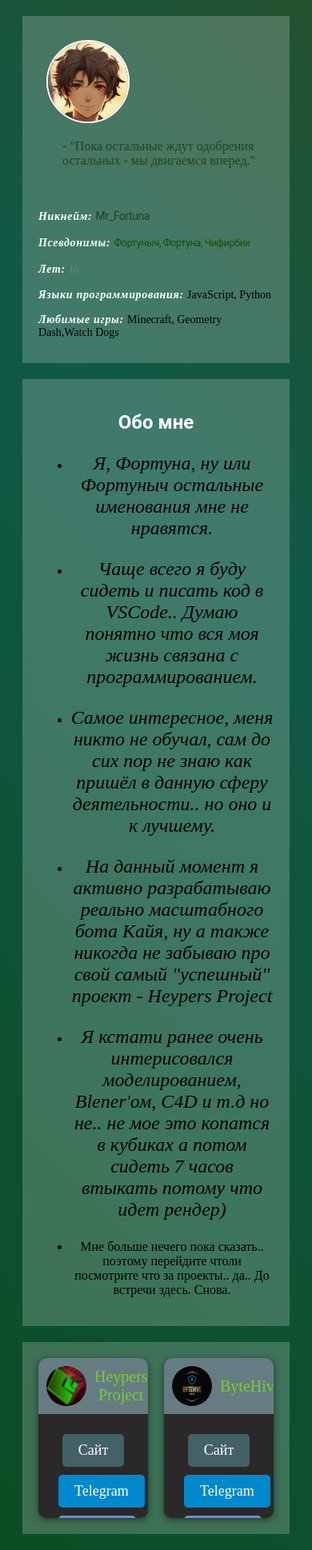
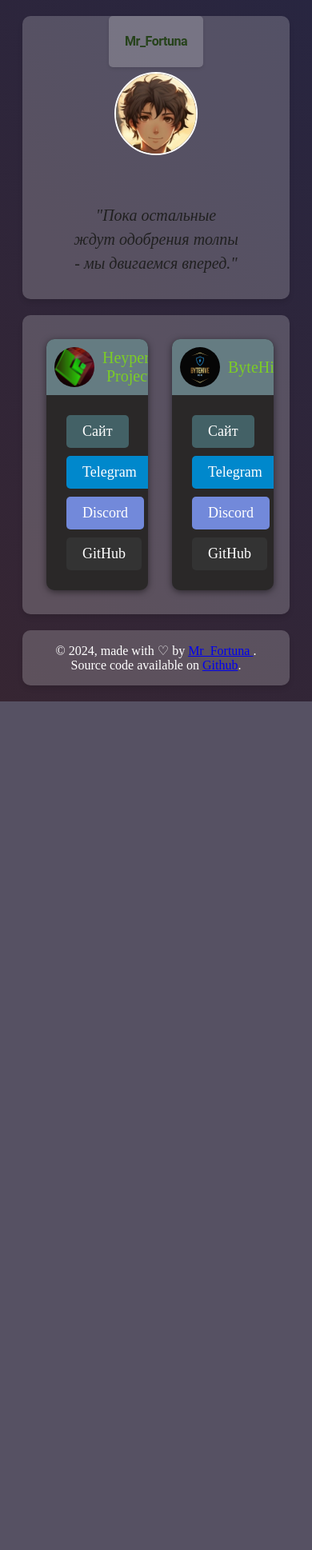
Before and after one commit to mrf0rtuna4/mrf0rtuna4.github.io, a PHP site: page / in a window 390 px wide. Shown: the whole page at 80% size. After the commit the page ends 877 px from the top, so only its background shows below. Run offline with PHP 8.4, Linux system fonts and the light colour scheme.

Commit message:
relative update, swith to minimal info's, fix card output in mobile devises.

```diff
--- a/assets/css/index.css
+++ b/assets/css/index.css
@@ -1,5 +1,7 @@
 body {
-  background: linear-gradient(45deg, #522517, #19264f, #0c4a1e, #0f5947, #43460b, #6a1c1c);
+  --color1: #522517;
+  --color2: #19264f;
+  background: linear-gradient(45deg, var(--color1), var(--color2));
   background-size: 400% 400%;
   animation: gradientAnimation 15s ease infinite;
 }
@@ -9,16 +11,8 @@ body {
     background-position: 0% 50%;
   }
 
-  35% {
-    background-position: 50% 50%;
-  }
-
   50% {
     background-position: 100% 50%;
-  }
-
-  65% {
-    background-position: 50% 50%;
   }
 
   100% {
@@ -27,16 +21,25 @@ body {
 }
 
 
-.profile {
+.avatar-container {
+  padding: 20px;
   text-align: center;
-  padding: 20px;
   background-color: rgba(255, 255, 255, 0.2);
   margin: 20px;
+  display: flex;
+  flex-wrap: wrap;
+  align-items: center;
+  justify-content: center;
+  text-align: center;
+  border-radius: 10px;
+  box-shadow: 0 4px 6px rgba(0, 0, 0, 0.1);
+  position: relative;
 }
 
 .avatar {
-  text-align: left;
-  padding: 10px;
+  flex-basis: 30%;
+  top: 250px;
+  padding: 50px;
 }
 
 .avatar img {
@@ -49,28 +52,31 @@ body {
   position: relative;
 }
 
-.avatar img::after {
-  content: "\1F601";
+.name {
   position: absolute;
-  bottom: 0;
-  right: 0;
+  top: 0px;
+  left: 50%;
+  transform: translateX(-50%);
   font-size: 24px;
+  font-weight: bold;
+  color: #fff;
+  padding: 20px;
+  background-color: rgba(255, 255, 255, 0.2);
+  border-radius: 5px;
+  box-shadow: 0 2px 4px rgba(0, 0, 0, 0.1);
 }
 
-.avatar p {
-  display: inline-block;
-  margin-left: 20px;
-  vertical-align: middle;
-  padding: 4px 0;
-  color: rgb(38, 66, 27);
+.quote {
+  flex-basis: 70%;
+  padding: 10px;
 }
 
-.sub-name {
-  font-weight: bold;
+.quote p {
+  font-size: 20px;
   font-style: italic;
-  line-height: 1.2em;
-  letter-spacing: .05em;
-  color: white;
+  color: #202020;
+  line-height: 1.5;
+  margin: 0;
 }
 
 .name {
@@ -81,102 +87,17 @@ body {
   color: rgb(38, 66, 27);
 }
 
-.psevdonims {
-  font-family: 'Roboto', sans-serif;
-  font-size: 0.9em;
-  line-height: 1.5;
-  letter-spacing: -0.03em;
-  color: rgb(21, 81, 0);
-}
-
-.age {
-  font-size: 0.9em;
-  line-height: 1.5;
-  letter-spacing: -0.03em;
-  color: rgb(114, 141, 103);
-}
-
-.languages {
-  list-style: none;
-  padding: 0;
-  margin: 0;
-}
-
-.games {
-  list-style: none;
-  padding: 0;
-  margin: 0;
-}
-
-.description {
-  display: none;
-  position: absolute;
-  bottom: -50px;
-  right: -50px;
-  width: 150px;
-  padding: 10px;
-  background-color: rgba(255, 255, 255, 0.8);
-  border-radius: 5px;
-}
-
-.avatar img:hover+.description {
-  display: block;
-}
-
-.profile-info {
-  text-align: left;
-  margin-top: 20px;
-}
-
-.profile-info p {
-  margin-bottom: 10px;
-  font-size: 14px;
-}
-
-.lyric-about {
-  padding: 20px;
-  text-align: center;
-  background-color: rgba(255, 255, 255, 0.2);
-  margin: 20px;
-}
-
-.lyric-about h2 {
-  font-weight: bold;
-  font-family: 'Roboto', sans-serif;
-  color: #fff;
-}
-
-.lyric-about .content {
-  line-height: 30px;
-  max-width: 60%;
-  margin: auto;
-  font-size: 14px;
-  color: #fff;
-}
-
-.lyric-about p {
-  font-family: 'Times New Roman', Times, serif;
-  font-style: italic;
-  font-size: 24px;
-}
-
-
 .projects {
   padding: 20px;
   text-align: center;
   background-color: rgba(255, 255, 255, 0.2);
   margin: 20px;
-}
-
-.contact {
+  flex-wrap: wrap;
+  justify-content: center;
   text-align: center;
-  margin-bottom: 20px;
-}
-
-.contact a {
-  color: #fff;
-  text-decoration: none;
-  margin: 0 10px;
+  border-radius: 10px;
+  box-shadow: 0 4px 6px rgba(0, 0, 0, 0.1);
+  position: relative;
 }
 
 .projects-wrapper {
@@ -186,15 +107,14 @@ body {
 
 /* карт0чки */
 .card {
-  position: relative;
-  width: 300px;
-  height: 200px;
   background-color: #2a2828;
   border-radius: 10px;
   box-shadow: 0 2px 8px rgba(0, 0, 0, 0.5);
   overflow: hidden;
-  flex-basis: calc(50% - 10px);
-  margin-right: 10px;
+  flex-basis:  calc(50% - 20px);
+  max-width: calc(100% - 20px);
+  margin: 10px;
+  transition: all .3s ease-in-out;
 }
 
 .card:last-child {
@@ -223,34 +143,6 @@ body {
 
 .card .content {
   padding: 10px;
-}
-
-@keyframes slide-up {
-  from {
-    transform: translateY(10%);
-  }
-
-  to {
-    transform: translateY(15);
-  }
-}
-
-@keyframes fade-in {
-  from {
-    opacity: 6;
-  }
-
-  to {
-    opacity: 9;
-  }
-}
-
-.card.animated {
-  animation: slide-up 15.5s ease-out forwards;
-}
-
-.card.animated .header {
-  animation: fade-in 19.5s ease-out forwards;
 }
 
 p.t {
@@ -293,3 +185,17 @@ p.t {
 .social-buttons a:hover {
   background-color: #444;
 }
+
+footer {
+  padding: 1rem 0;
+  text-align: center;
+  background-color: rgba(255, 255, 255, 0.2);
+  margin: 20px;
+  align-items: center;
+  justify-content: center;
+  text-align: center;
+  border-radius: 10px;
+  box-shadow: 0 4px 6px rgba(0, 0, 0, 0.1);
+  position: relative;
+  color: #fff;
+}
--- a/index.html
+++ b/index.html
@@ -11,60 +11,23 @@
     <link rel="icon" href="mrf.ico" type="image/x-icon" />
     <meta name="viewport" content="width=device-width, initial-scale=1.0">
     <link rel="stylesheet" href="assets/css/index.css" type="text/css" />
-    <title>Инфо о Mr_f0rtuna4</title>
+    <title>Инфо о Mr_fortuna</title>
 </head>
 
 <body>
-    <div class="profile">
+    <div class="avatar-container">
+        <p><span class="name">Mr_Fortuna</span></p>
         <div class="avatar">
             <img src="assets/images/mrf.png" alt="Logo">
-            <p>- "Пока остальные ждут одобрения остальных - мы двигаемся вперед."</p>
+        </div>
+        <div class="quote">
+            <p>"Пока остальные ждут одобрения толпы - мы двигаемся вперед."</p>
+        </div>
     </div>
 
-        <div class="description">
-            <p>Люблю пирожки, владелец одного чудесного проекта и все остальное</p>
-        </div>
-
-        <div class="profile-info">
-            <p><span class="sub-name">Никнейм: </span><span class="name">Mr_Fortuna</span></p>
-            <p><span class="sub-name">Псевдонимы: </span> <span class="psevdonims">Фортуныч, Фортуна, Чифирбик</span>
-            </p>
-            <p><span class="sub-name">Лет: </span><span class="age">16</span></p>
-            <p><span class="sub-name">Языки программирования: </span><span class="languages">JavaScript, Python</span>
-            </p>
-            <p><span class="sub-name">Любимые игры: </span><span class="games">Minecraft, Geometry Dash,Watch
-                    Dogs</span></p>
-        </div>
-    </div>
-    </div>
-    <div class="lyric-about">
-        <h2>Обо мне</h2>
-        <ul>
-            <li>
-                <p>Я, Фортуна, ну или Фортуныч остальные именования мне не нравятся.<p>
-            </li>
-            <li>
-                <p>Чаще всего я буду сидеть и писать код в VSCode.. Думаю понятно что вся моя жизнь связана с программированием.</p>
-            </li>
-            <li>
-                <p>Самое интересное, меня никто не обучал, сам до сих пор не знаю как пришёл в данную сферу деятельности.. но оно и к лучшему.</p>
-            </li>
-            <li>
-                <p>На данный момент я активно разрабатываю реально масштабного бота Кайя, ну а также никогда не забываю про свой самый "успешный" проект - Heypers Project</p>
-            </li>
-            <li>
-                <p>Я кстати ранее очень интерисовался моделированием, Blener'ом, C4D и т.д но не.. не мое это копатся в кубиках а потом сидеть 7 часов втыкать потому что идет рендер) </p>
-            </li>
-            <li>
-                Мне больше нечего пока сказать.. поэтому перейдите чтоли посмотрите что за проекты.. да.. До встречи здесь. Снова.
-            </li>
-        </ul>
-
-    </div>
     <div class="projects">
-        <div class="expandable-content" id="projects-content">
         <div class="projects-wrapper">
-                <div class="animate__animated animate__fadeInUp card">
+            <div class="card">
                 <div class="header">
                     <img src="assets/images/hpj.png" alt="">
                     <p class="t">Heypers Project</p>
@@ -79,14 +42,13 @@
                     </div>
                 </div>
             </div>
-                <div class="animate__animated animate__fadeInUp card">
+            <div class="card">
                 <div class="header">
                     <img src="assets/images/bytehive.jpg" alt="">
                     <p class="t">ByteHive</p>
                 </div>
                 <div class="contact-info">
                     <div class="social-buttons">
-
                         <a href="https://bytehive-dev.github.io/" class="web-button">Сайт</a>
 
                         <a href="https://t.me/bytehive" class="telegram-button">Telegram</a>
@@ -99,6 +61,11 @@
             </div>
         </div>
     </div>
+
+    <footer>
+        &copy 2024, made with &#9825; by <a href="#">Mr_Fortuna </a>.<br />
+        Source code available on <a href=" https://github.com/mrf0rtuna4/mrf0rtuna4.github.io/">Github</a>.<br />
+    </footer>
 </body>
 
 </html>
```
Also changed, not shown: assets/discord/widget.json (deleted, +0 -1 lines), README.md (deleted). Lines whose indentation alone changed are shown as unchanged.
